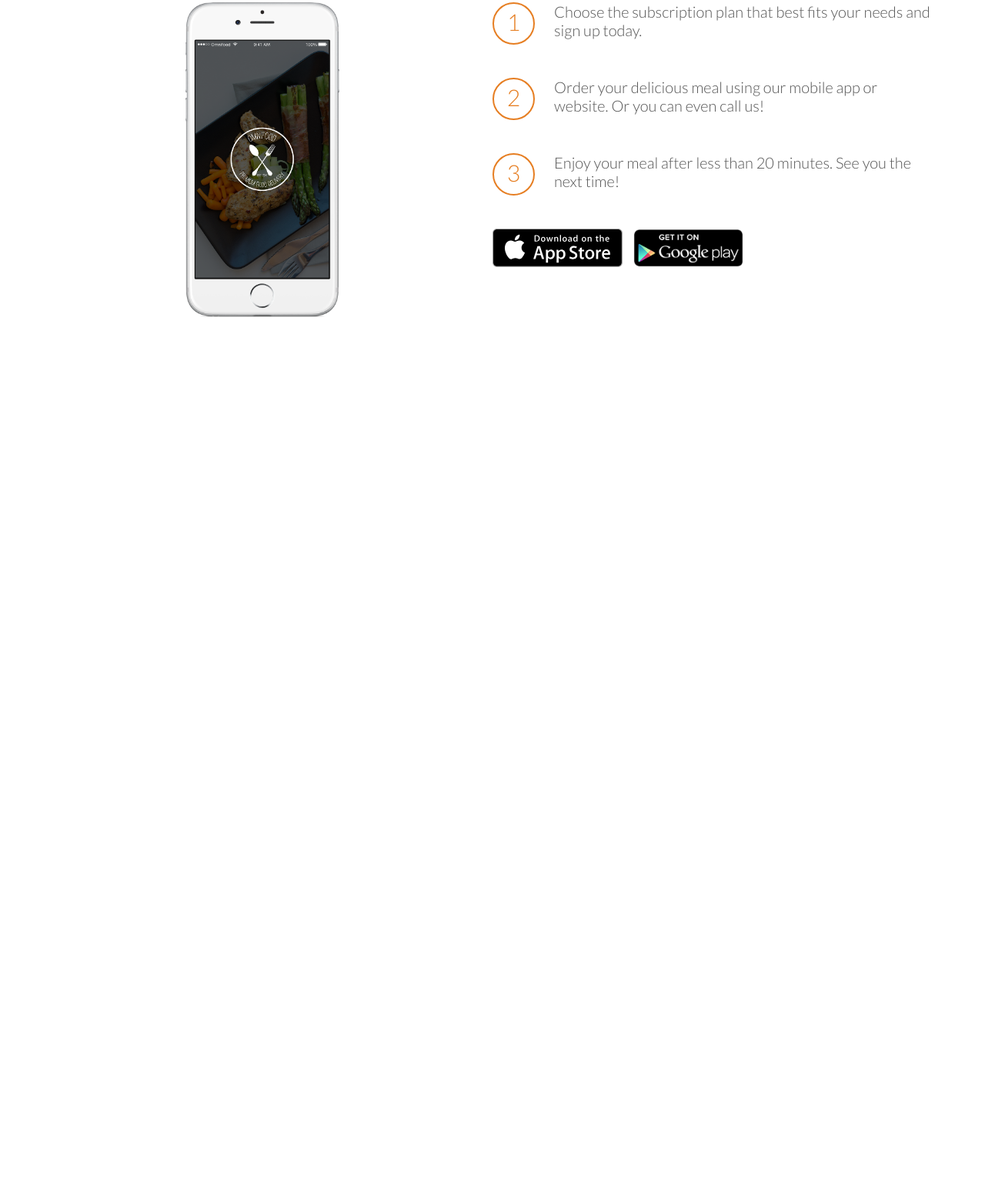
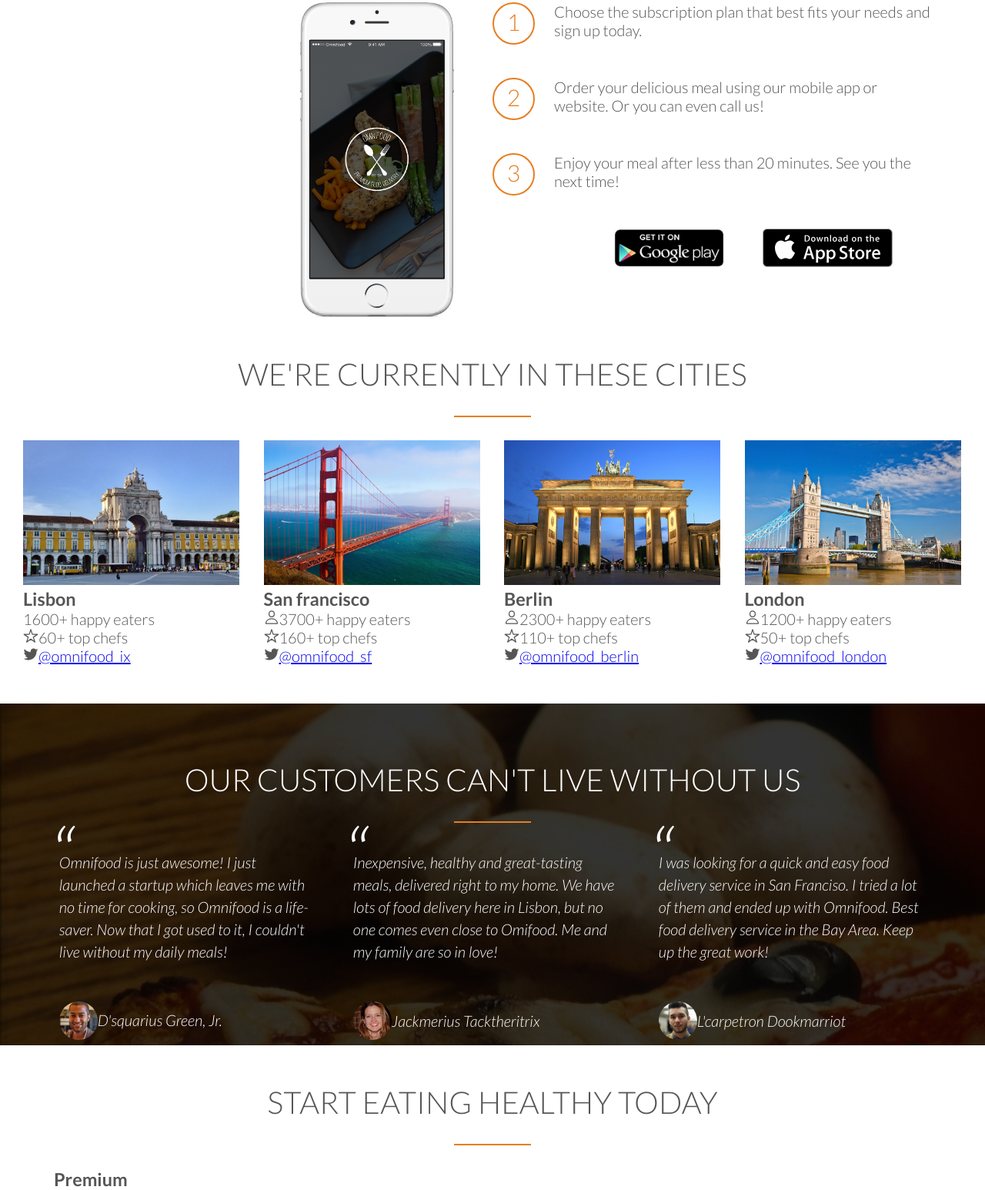
Before and after one commit to ryansweeney157/Omnifoods, a plain HTML site: page index.html in a window 1280 px wide. Shown: the part 2039-3585 px from the top of the page at 77% size. Before the commit the page ends 2455 px from the top, so only its background shows below. Drawn offline with nearby package versions, Linux system fonts and the light colour scheme.

Commit message:
Completed testimonials, phone, and cities parts

```diff
--- a/index.html
+++ b/index.html
@@ -113,6 +113,85 @@
 
 </div>
 </div>
+<div class="row">
+<h2>WE'RE CURRENTLY IN THESE CITIES</h2>
+</div>
+
+<div class="citygrid">
+<div class="city-item lisbon">
+    <img class="city-image" src="images/lisbon-3.jpg">
+    <h3>Lisbon</h3>
+    <p<ion-icon name="person-outline" class="city-icon"></ion-icon>1600+ happy eaters</p>
+    <p><ion-icon name="star-outline" class="city-icon"></ion-icon>60+ top chefs</p>
+    <p><ion-icon name="logo-twitter" class="city-icon"></ion-icon><a href="#">@omnifood_ix</a></p>
+</div>
+<div class="city-item">
+    <img class="city-image" src="images/san-francisco.jpg">
+    <h3>San francisco</h3>
+    <p><ion-icon name="person-outline" class="city-icon"></ion-icon>3700+ happy eaters</p>
+    <p><ion-icon name="star-outline" class="city-icon"></ion-icon>160+ top chefs</p>
+    <p><ion-icon name="logo-twitter" class="city-icon"></ion-icon><a href="#">@omnifood_sf</a></p>
+</div>
+<div class="city-item">
+    <img class="city-image" src="images/berlin.jpg">
+    <h3>Berlin</h3>
+    <p><ion-icon name="person-outline" class="city-icon"></ion-icon>2300+ happy eaters</p>
+    <p><ion-icon name="star-outline" class="city-icon"></ion-icon>110+ top chefs</p>
+    <p><ion-icon name="logo-twitter" class="city-icon"></ion-icon><a href="#">@omnifood_berlin</a></p>
+
+</div>
+<div class="city-item">
+    <img class="city-image" src="images/london.jpg">
+    <h3>London</h3>
+    <p><ion-icon name="person-outline" class="city-icon"></ion-icon>1200+ happy eaters</p>
+    <p><ion-icon name="star-outline" class="city-icon"></ion-icon>50+ top chefs</p>
+    <p><ion-icon name="logo-twitter" class="city-icon"></ion-icon><a href="#">@omnifood_london</a></p>
+</div>
+
+</div>
+
+<div class="testimonials">
+    <div class="row">
+        <h2>Our customers can't live without us</h2>
+    </div>
+    <div class="row">
+        <div class="quotegrid">
+        <div class="quotes">
+
+            <blockquote>
+
+                Omnifood is just awesome! I just launched a startup which leaves me with no time for cooking, so Omnifood is a life-saver. Now that I got used to it, I couldn't live without my daily meals!
+                <cite><img src="images/customer-1.jpg">D'squarius Green, Jr.</cite>
+            </blockquote>
+        </div>
+        <div class="quotes">
+            <blockquote>
+                Inexpensive, healthy and great-tasting meals, delivered right to my home. We have lots of food delivery here in Lisbon, but no one comes even close to Omifood. Me and my family are so in love!
+                <cite><img src="images/customer-2.jpg">Jackmerius Tacktheritrix</cite>
+            </blockquote>
+        </div>
+        <div class="quotes">
+            <blockquote>
+                I was looking for a quick and easy food delivery service in San Franciso. I tried a lot of them and ended up with Omnifood. Best food delivery service in the Bay Area. Keep up the great work!
+                <cite><img src="images/customer-3.jpg">L'carpetron Dookmarriot</cite>
+            </blockquote>
+        </div>
+
+    </div>
+</div>
+</div>
+
+<div class="row">
+    <h2>START EATING HEALTHY TODAY</h2>
+</div>
+<div class="row">
+    <div class="plans">
+        <div>
+            <h3>Premium</h3>
+            <p class="plan-price"></p>
+        </div>
+    </div>
+</div>
 
 </body>
 </html>
--- a/styles.css
+++ b/styles.css
@@ -233,9 +233,84 @@ h2:after {
 .phone {
     width: 200px;
     height: auto;
-    margin-left: 30%;
+    text-align: left;
 }
 .griddy2 {
     display: grid;
     grid-template-columns: 50% 50%;
 }
+
+.grid-steps img {
+    float: right;
+    margin-right: 50px;
+}
+
+.citygrid {
+    display: flex;
+    flex-direction: row;
+    margin: 0 auto;
+    justify-content: space-between;
+}
+
+.city-item {
+    align-items: left;
+    flex-direction: column;
+}
+
+.city-image {
+    width: 90%;
+    margin: auto;
+}
+
+.lisbon {
+    margin-left: 30px;
+}
+
+.testimonials {
+    background-image: linear-gradient(rgba(0, 0, 0, 0.8), rgba(0, 0, 0, 0.8)), url(images/back-customers.jpg);
+    color: #fff;
+    background-attachment: fixed;
+    padding-top: 25px;
+    margin-top: 50px;
+
+}
+
+.testimonials h2 {
+    margin-top: 50px;
+}
+
+.quotegrid {
+    display: grid;
+    grid-template-columns: auto auto auto;
+    gap: 3vw;
+    font-style: italic;
+
+}
+
+.quotes img{
+    display: inline;
+    width: 50px;
+    border-radius: 50%;
+}
+
+cite {
+    display: flex;
+    margin-top: 50px;
+    flex-direction: row;
+    align-items: center;
+}
+blockquote {
+    padding: 2%;
+    font-style: italic;
+    line-height: 145%;
+    position: relative;
+}
+
+blockquote:before {
+    content: "\201C";
+    font-size: 500%;
+    display: block;
+    position: absolute;
+    top: -5px;
+    left: -5px;
+}
```
